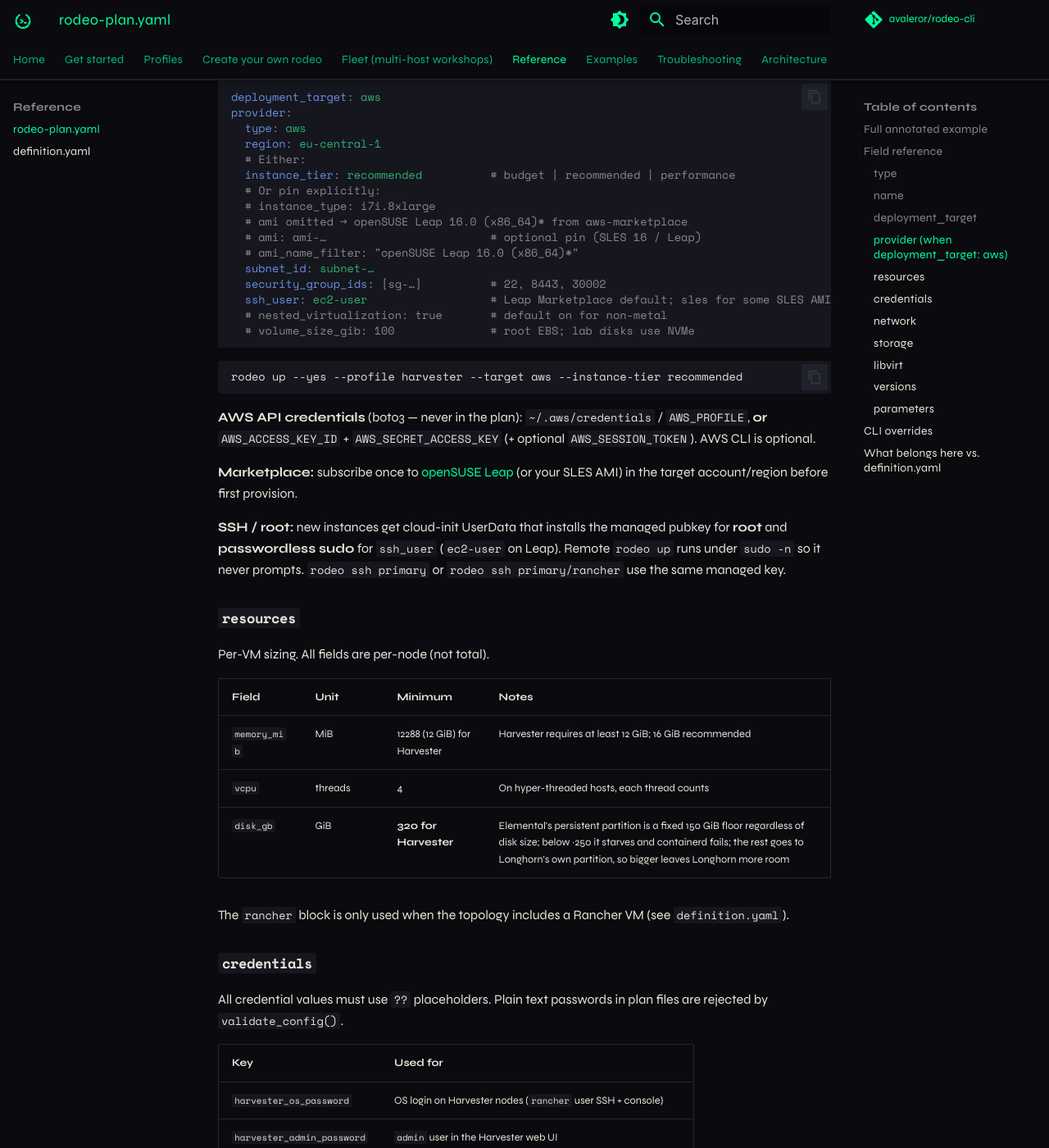
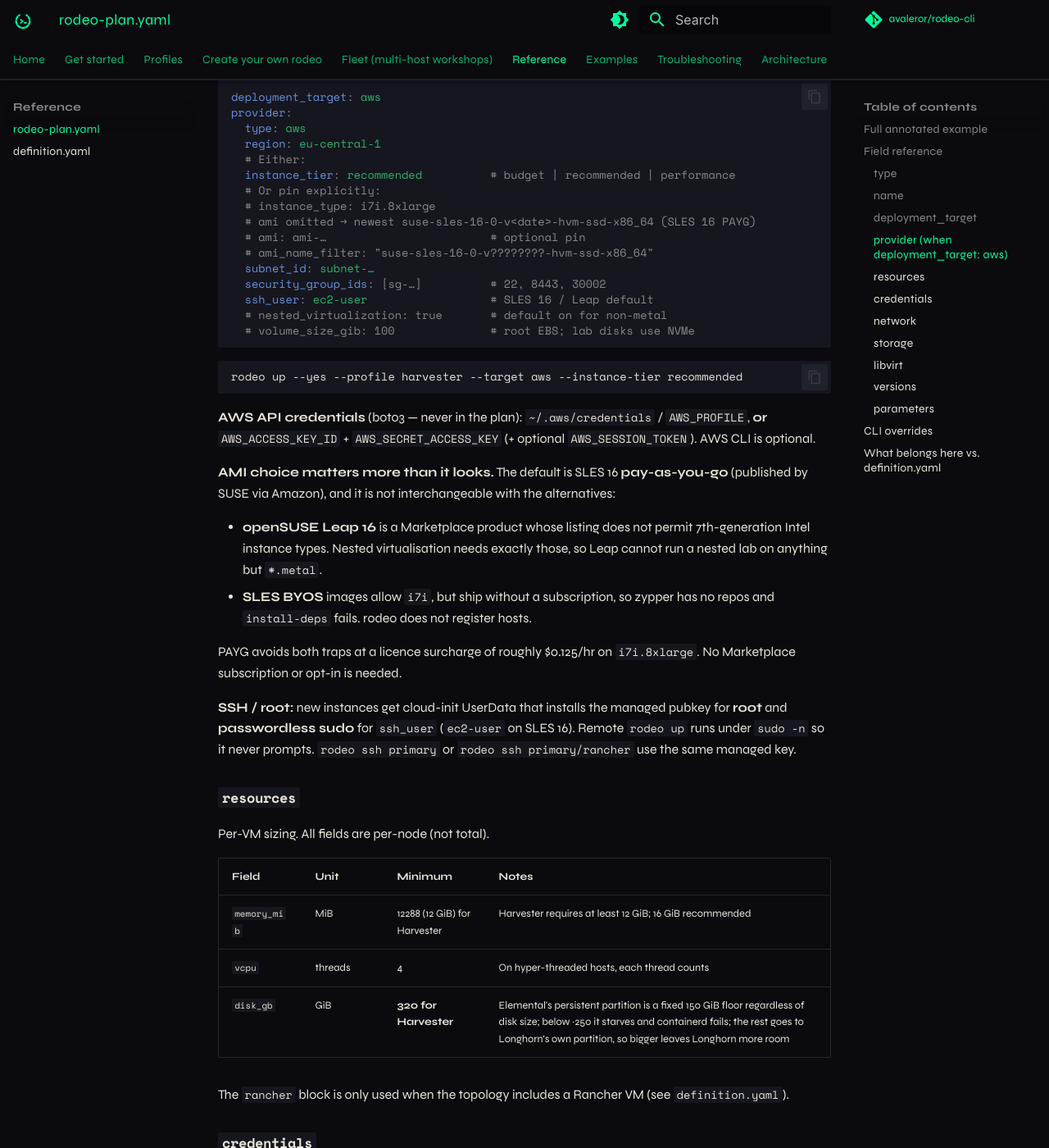
Before and after one commit to avaleror/rodeo-cli, an MkDocs documentation site: the page built from docs/reference/plan.md, in a window 1280 px wide and 1400 px high, scrolled down 3550 px. Shown: the whole window at 82% size. Built offline with MkDocs 1.6.1 and Material for MkDocs 9.7.7, drawn with Linux system fonts in a browser that asks for light colours; comment, search, counter and statistics services are not loaded.

Commit message:
fix(aws): default to SLES 16 PAYG — Leap + i7i could never launch
The two shipped defaults were mutually exclusive, so `rodeo up --target aws
--instance-tier recommended` failed for everyone, in every account and region:

  * DEFAULT_AMI_NAME_FILTER pointed at openSUSE Leap 16, a Marketplace product
    whose listing does not permit 7th-generation Intel instance types.
  * DEFAULT_INSTANCE_TYPE is i7i.8xlarge, and nested virtualisation via
    CpuOptions requires exactly those types (i7i / m7i).

RunInstances answers Leap + i7i with UnsupportedOperation. Leap's only
nested-virt-capable option is *.metal — c5d.metal at $4.99/hr against i7i's
$3.16, for 3600 GB of local NVMe instead of 7500.

SLES BYOS allows i7i but ships no subscription, so zypper has no repos and
install-deps fails; rodeo has no SUSEConnect step, so BYOS cannot be a working
default either. SLES 16 pay-as-you-go (owner 013907871322, UsageOperation
RunInstances:000g) resolves both: repos work with no registration, i7i is
permitted, no Marketplace subscription or opt-in, and the licence surcharge is
~$0.125/hr on i7i.8xlarge — about $1 for an eight-hour workshop.

The v???????? date anchor is load-bearing. A looser "v*" also matches
suse-sles-16-0-v20260703-ecs-hvm-ssd-x86_64, a different image; the tests pin
that, along with the sapcal, chost-byos and arm64 neighbours.

Verified against the live API: the default filter resolves in eu-north-1 and
eu-west-2, and the full assert_available preflight passes on pure defaults via
RunInstances DryRun.

A second test now pins the *relationship* rather than the values, since the
failure was the pair being incompatible, not either default alone.

````diff
--- a/docs/reference/plan.md
+++ b/docs/reference/plan.md
@@ -154,12 +154,12 @@ provider:
   instance_tier: recommended          # budget | recommended | performance
   # Or pin explicitly:
   # instance_type: i7i.8xlarge
-  # ami omitted → openSUSE Leap 16.0 (x86_64)* from aws-marketplace
-  # ami: ami-…                        # optional pin (SLES 16 / Leap)
-  # ami_name_filter: "openSUSE Leap 16.0 (x86_64)*"
+  # ami omitted → newest suse-sles-16-0-v<date>-hvm-ssd-x86_64 (SLES 16 PAYG)
+  # ami: ami-…                        # optional pin
+  # ami_name_filter: "suse-sles-16-0-v????????-hvm-ssd-x86_64"
   subnet_id: subnet-…
   security_group_ids: [sg-…]          # 22, 8443, 30002
-  ssh_user: ec2-user                  # Leap Marketplace default; sles for some SLES AMIs
+  ssh_user: ec2-user                  # SLES 16 / Leap default
   # nested_virtualization: true       # default on for non-metal
   # volume_size_gib: 100              # root EBS; lab disks use NVMe
 ```
@@ -172,12 +172,21 @@ rodeo up --yes --profile harvester --target aws --instance-tier recommended
 `AWS_PROFILE`, **or** `AWS_ACCESS_KEY_ID` + `AWS_SECRET_ACCESS_KEY`
 (+ optional `AWS_SESSION_TOKEN`). AWS CLI is optional.
 
-**Marketplace:** subscribe once to
-[openSUSE Leap](https://aws.amazon.com/marketplace/pp/prodview-wn2xje27ui45o)
-(or your SLES AMI) in the target account/region before first provision.
+**AMI choice matters more than it looks.** The default is SLES 16
+**pay-as-you-go** (published by SUSE via Amazon), and it is not
+interchangeable with the alternatives:
+
+- **openSUSE Leap 16** is a Marketplace product whose listing does not permit
+  7th-generation Intel instance types. Nested virtualisation needs exactly
+  those, so Leap cannot run a nested lab on anything but `*.metal`.
+- **SLES BYOS** images allow `i7i`, but ship without a subscription, so zypper
+  has no repos and `install-deps` fails. rodeo does not register hosts.
+
+PAYG avoids both traps at a licence surcharge of roughly $0.125/hr on
+`i7i.8xlarge`. No Marketplace subscription or opt-in is needed.
 
 **SSH / root:** new instances get cloud-init UserData that installs the managed
-pubkey for **root** and **passwordless sudo** for `ssh_user` (`ec2-user` on Leap).
+pubkey for **root** and **passwordless sudo** for `ssh_user` (`ec2-user` on SLES 16).
 Remote `rodeo up` runs under `sudo -n` so it never prompts. `rodeo ssh primary`
 or `rodeo ssh primary/rancher` use the same managed key.
 
````
Also changed, not shown: ROADMAP.md (+2 -1 lines), docs/examples/aws-fleet-claude-test-plan.md (+1 -1 lines), docs/examples/testing.md (+2 -1 lines), 2 other files.
